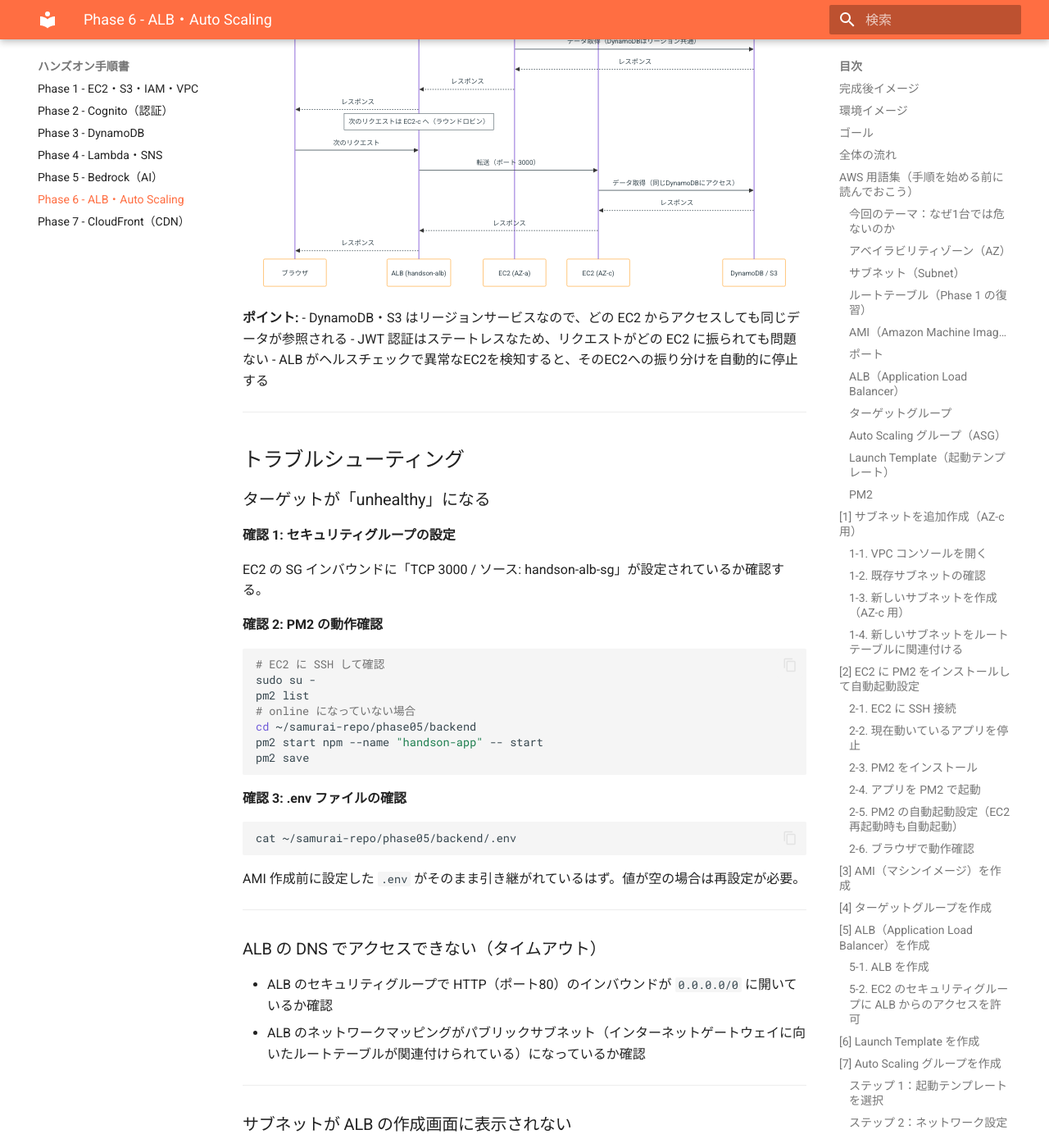
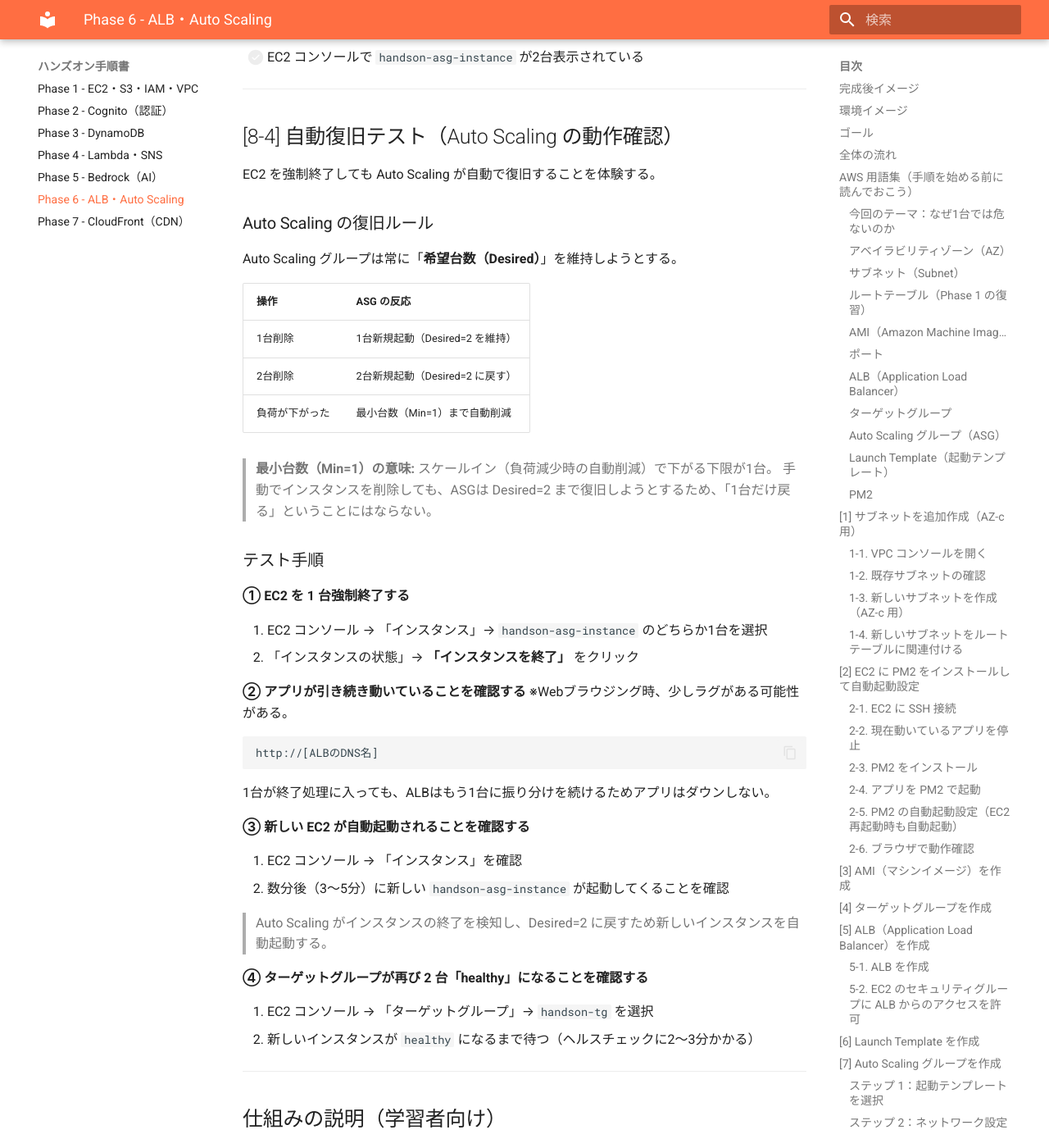
Before and after one commit to ohtsuka-shota-se/samurai-repo, an MkDocs documentation site: the page built from docs/06_ALB_AutoScaling_ハンズオン手順.md, in a window 1280 px wide and 1400 px high, scrolled down 17825 px. Shown: the whole window at 82% size. Built offline with MkDocs 1.6.1 and Material for MkDocs 9.7.7, drawn with Linux system fonts in a browser that asks for light colours; some of the changed text lies outside the part shown.

Commit message:
phase06-fix-handson-md

````diff
--- a/docs/06_ALB_AutoScaling_ハンズオン手順.md
+++ b/docs/06_ALB_AutoScaling_ハンズオン手順.md
@@ -624,6 +624,19 @@
 
 （ポート番号は不要。ALBがポート80で受け取り3000に転送する）
 
+> **注意：ALB のURLに切り替えたら必ず再ログインすること**
+>
+> ブラウザはログイン情報（JWTトークン）を「オリジン（URLのホスト名＋ポート）ごと」に保存する。
+> EC2のIPで以前ログインしていても、ALBのDNS名は別オリジンとして扱われるため、セッションは引き継がれない。
+> ALBのURLで初めてアクセスしたときはログイン済みの状態にならないので、必ずログイン操作を行うこと。
+>
+> ```
+> http://[EC2のIP]:3000 → ここで保存したトークン
+> http://[ALBのDNS名]  → 別のオリジン。トークンなし → ログアウト状態
+> ```
+
+あるいは異なるWebブラウザかシークレットウィンドウで開いても良い。
+
 ### 8-3. ターゲットグループのヘルスチェック確認
 
 1. EC2 コンソール → 「ターゲットグループ」→ `handson-tg` を選択
@@ -638,6 +651,54 @@
 - [ ] レビュー投稿・一覧・AI分析が正常に動作する
 - [ ] ターゲットグループの 2 台が「healthy」状態になっている
 - [ ] EC2 コンソールで `handson-asg-instance` が2台表示されている
+
+---
+
+## [8-4] 自動復旧テスト（Auto Scaling の動作確認）
+
+EC2 を強制終了しても Auto Scaling が自動で復旧することを体験する。
+
+### Auto Scaling の復旧ルール
+
+Auto Scaling グループは常に「**希望台数（Desired）**」を維持しようとする。
+
+| 操作 | ASG の反応 |
+|------|-----------|
+| 1台削除 | 1台新規起動（Desired=2 を維持） |
+| 2台削除 | 2台新規起動（Desired=2 に戻す） |
+| 負荷が下がった | 最小台数（Min=1）まで自動削減 |
+
+> **最小台数（Min=1）の意味:**
+> スケールイン（負荷減少時の自動削減）で下がる下限が1台。
+> 手動でインスタンスを削除しても、ASGは Desired=2 まで復旧しようとするため、「1台だけ戻る」ということにはならない。
+
+### テスト手順
+
+**① EC2 を 1 台強制終了する**
+
+1. EC2 コンソール → 「インスタンス」→ `handson-asg-instance` のどちらか1台を選択
+2. 「インスタンスの状態」→ **「インスタンスを終了」** をクリック
+
+**② アプリが引き続き動いていることを確認する**
+※Webブラウジング時、少しラグがある可能性がある。
+
+```
+http://[ALBのDNS名]
+```
+
+1台が終了処理に入っても、ALBはもう1台に振り分けを続けるためアプリはダウンしない。
+
+**③ 新しい EC2 が自動起動されることを確認する**
+
+1. EC2 コンソール → 「インスタンス」を確認
+2. 数分後（3〜5分）に新しい `handson-asg-instance` が起動してくることを確認
+
+> Auto Scaling がインスタンスの終了を検知し、Desired=2 に戻すため新しいインスタンスを自動起動する。
+
+**④ ターゲットグループが再び 2 台「healthy」になることを確認する**
+
+1. EC2 コンソール → 「ターゲットグループ」→ `handson-tg` を選択
+2. 新しいインスタンスが `healthy` になるまで待つ（ヘルスチェックに2〜3分かかる）
 
 ---
 
````
